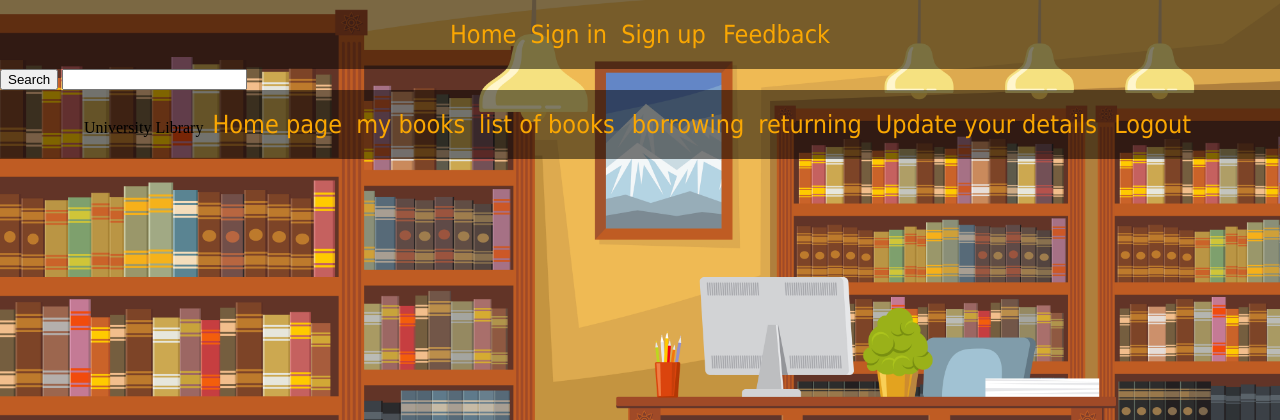
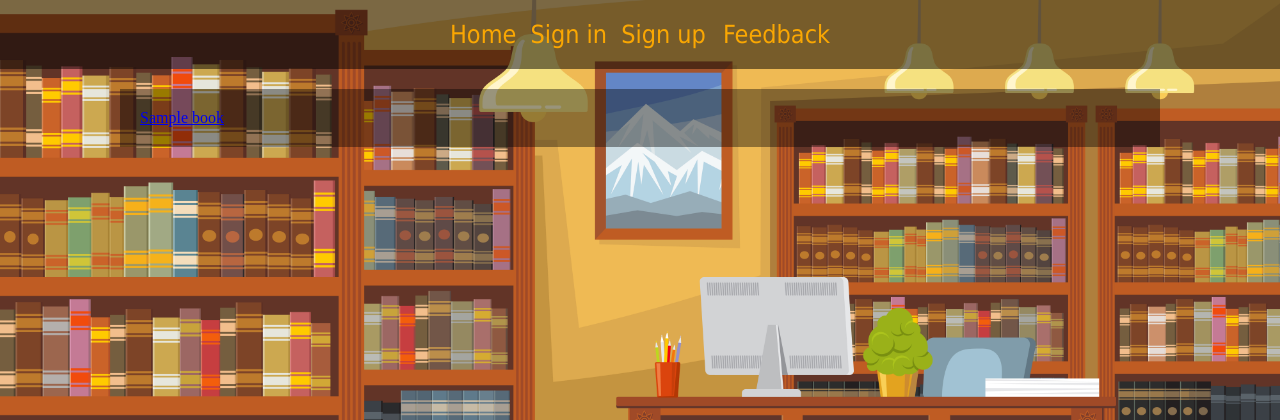
Before and after one commit to Abduallah-Kadry/WebProject, a Django app: page /user/ in a window 1280 px wide. Shown: the top 420 px of the page. Run offline with Django 3.2, Linux system fonts and the light colour scheme; tables that the repository leaves empty hold one stand-in row (values such as "Sample post").

Commit message:
need to continue booklist in user.html
login and register and librarian remaining

```diff
--- a/LibraryApp/admin.py
+++ b/LibraryApp/admin.py
@@ -1,8 +1,9 @@
 from django.contrib import admin
 
 from .models import Book
+from .models import Accounts
 
 admin.site.register(Book)
-
+admin.site.register(Accounts)
 
 # Register your models here.
--- a/LibraryApp/models.py
+++ b/LibraryApp/models.py
@@ -12,10 +12,13 @@ class Book(models.Model):
     desc = models.CharField(max_length=300)
     ISBN = models.CharField(max_length=20)
     author = models.CharField(max_length=100)
-    publication_year = models.CharField(max_length=100)
+    publication_year = models.IntegerField(max_length=4)
 
 
 class Accounts(models.Model):
+    def __str__(self):
+        return self.name
+
     name = models.CharField(max_length=100)
     password = models.CharField(max_length=100)
     email = models.CharField(max_length=100)
--- a/LibraryApp/static/LibraryApp/style.css
+++ b/LibraryApp/static/LibraryApp/style.css
@@ -124,3 +124,9 @@
     height: 100%;
 
 }
+.bookList{
+    background: rgba(0,0,0,.4);
+    margin: 20px auto;
+    padding: 20px;
+    width:1000px;
+}
--- a/LibraryApp/templates/LibraryApp/user.html
+++ b/LibraryApp/templates/LibraryApp/user.html
@@ -1,22 +1,13 @@
 {% extends 'LibraryApp/base.html' %}
-{%  block  body %}
+{% block  body %}
+    <div class="username">
+
+    </div>
+    <div class="bookList">
+        {% for book in book_list %}
+            <a href="#">{{ book.name }}</a><br>
+        {% endfor %}
+    </div>
 
 
-    <div  class="search">
-        <button> Search</button>
-        <input type="search" name="search">
-    </div>
-    <nav>
-        <ul>
-           <label class="logo">University Library </label>
-            <li><a href="#">Home page</a></li>
-            <li><a href="#">my books</a></li>
-            <li><a href="#">list of books </a></li>
-            <li><a href="#">borrowing</a></li>
-            <li><a href="#">returning</a></li>
-            <li><a href="#">Update your details </a></li>
-            <li><a href="#">Logout </a></li>
-        </ul>
-    </nav>
-
 {% endblock %}
--- a/LibraryApp/views.py
+++ b/LibraryApp/views.py
@@ -22,7 +22,9 @@ def librarian(request):
 
 
 def user(request):
-    return render(request, 'LibraryApp/user.html')
+    books = Book.objects.all()
+
+    return render(request, 'LibraryApp/user.html', {'book_list': books})
 
 
 def feedback(request):
--- a/WebProject/urls.py
+++ b/WebProject/urls.py
@@ -20,6 +20,7 @@ from django.conf.urls.static import static
 from . import settings
 
 urlpatterns = [
+    path('admin/', admin.site.urls),
     path('',views.home,name='home' ),
     path('register/',views.register,name='register' ),
     path('login/',views.login,name='login' ),
```
Also changed, not shown: LibraryApp/templates/LibraryApp/details.html (added, +10 -0 lines), db.sqlite3.
